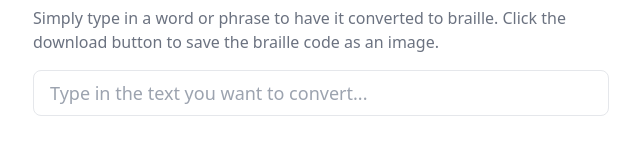
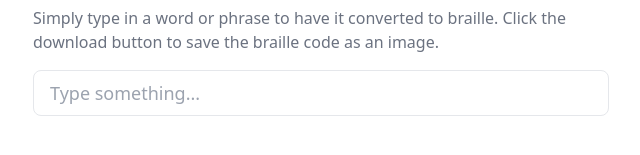
Before and after one commit to mattmillsxyz/braille-generator, a Next.js app: page / in a window 1280 px wide. Shown: the part 323-478 px from the top of the page, without its empty margins (319-959 px from the left). Built offline with nearby package versions, Linux system fonts and the light colour scheme.

Commit message:
chore: fix layout

```diff
--- a/app/page.tsx
+++ b/app/page.tsx
@@ -5,7 +5,7 @@ export default function App() {
   return (
     <main
       role="main"
-      className="p-8 h-screen flex flex-col items-center justify-center md:w-1/2 mx-auto"
+      className="p-8 h-screen flex flex-col items-center justify-center md:w-1/2 mx-auto max-w-screen-md"
     >
       <Hero />
       <Generator />
--- a/components/Generator.tsx
+++ b/components/Generator.tsx
@@ -60,13 +60,13 @@ export default function Generator() {
       <form className="w-full">
         <div className="mb-4 w-full">
           <input
-            placeholder="Type in the text you want to convert..."
+            placeholder="Type something..."
             value={state.text}
             onChange={handleChange}
             className="w-full px-4 py-2 text-lg border rounded-lg focus:outline-none focus:ring-2 focus:ring-black focus:ring-offset-2"
             type="text"
             id="text-input"
-            aria-label="Type in the text you want to convert"
+            aria-label="Type something..."
           />
         </div>
 
```
